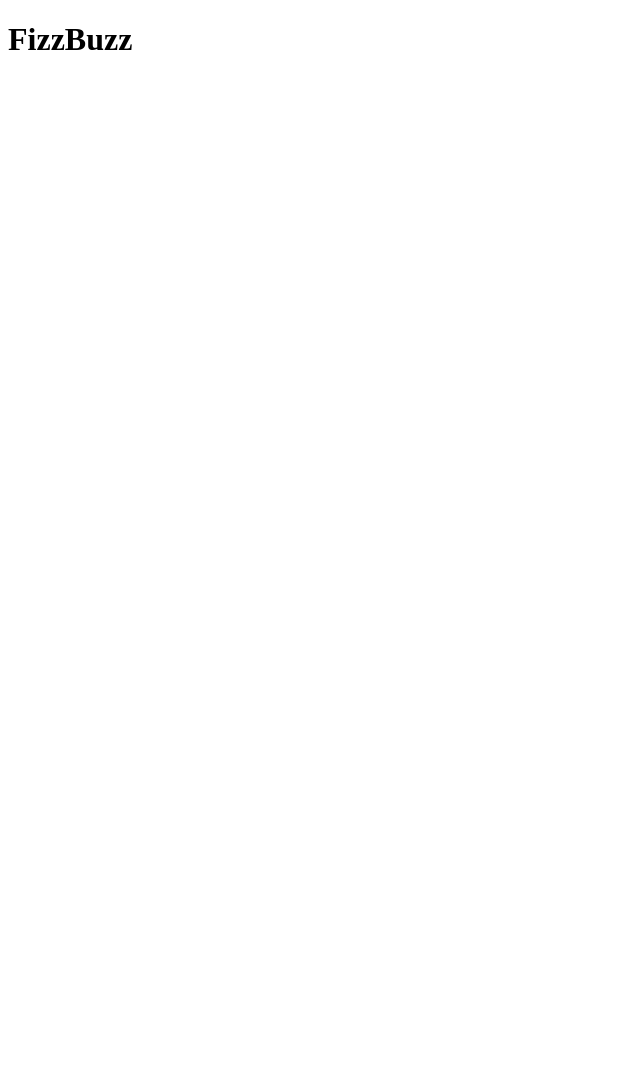
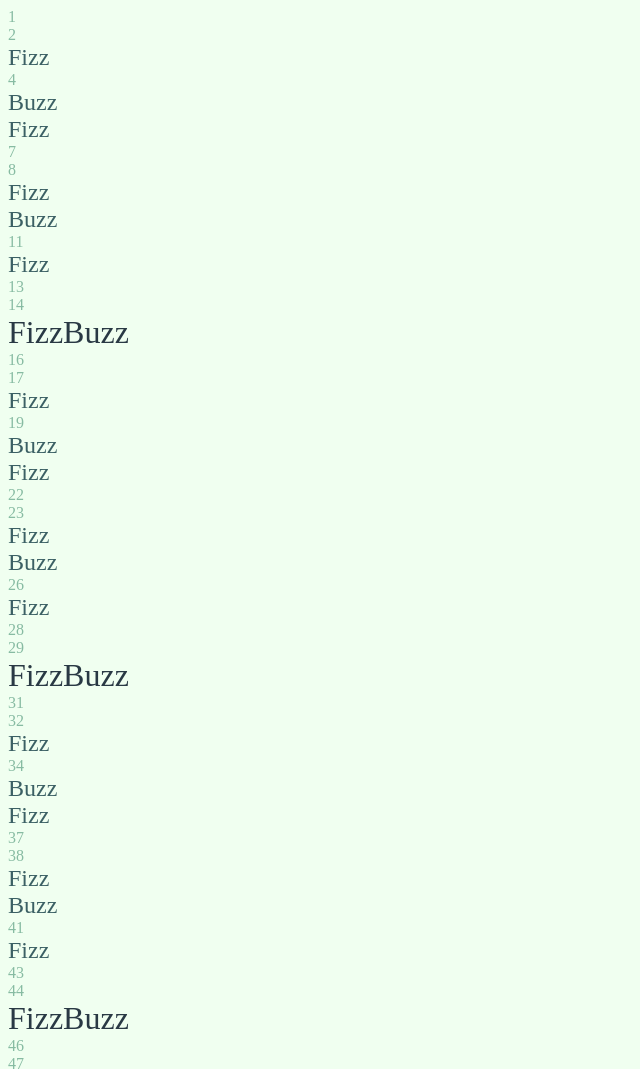
Before and after one commit to zoink506/odin-javascript, a plain HTML site: page FizzBuzz/index.html in a window 1280 px wide. Shown: the top 1069 px of the page, without its empty margins (0-640 px from the left). Before the commit the page ends 800 px from the top, so only its background shows below. Drawn offline with Linux system fonts and the light colour scheme.

Commit message:
Print fizzbuzz array to DOM

```diff
--- a/FizzBuzz/index.html
+++ b/FizzBuzz/index.html
@@ -2,11 +2,10 @@
 <html>
   <head>
     <meta charset="UTF-8">
+    <link rel="stylesheet" href="style.css"></link>
     <title>FizzBuzz</title>
   </head>
   <body>
-    <h1>FizzBuzz</h1>
-
     <script src="index.js"></script>
   </body>
 </html>
--- a/FizzBuzz/index.js
+++ b/FizzBuzz/index.js
@@ -1,14 +1,42 @@
 // FizzBuzz
-for(let i = 1; i <= 100; i++) {
+const body = document.body;
 
-  if(i % 3 == 0 && i % 5 == 0) {
-    console.log("FizzBuzz");
-  } else if(i % 3 == 0) {
-    console.log("Fizz");
-  } else if(i % 5 == 0) {
-    console.log("Buzz");
-  } else {
-    console.log(i);
+function createArray() {
+  arr = new Array();
+
+  for(let i = 1; i <= 100; i++) {
+    if(i % 3 == 0 && i % 5 === 0) {
+      arr.push("FizzBuzz");
+    } else if(i % 3 === 0) {
+      arr.push("Fizz");
+    } else if(i % 5 === 0) {
+      arr.push("Buzz");
+    } else {
+      arr.push(i);
+    }
   }
 
+  return arr;
 }
+
+function printArrayToDOM(arr) {
+  for(let i = 0; i < arr.length; i++) {
+    let div = document.createElement("div");
+
+    if(arr[i] === "FizzBuzz") {
+      div.setAttribute("class", "fizz-buzz");
+    } else if(arr[i] === "Fizz") {
+      div.setAttribute("class", "fizz");
+    } else if(arr[i] === "Buzz") {
+      div.setAttribute("class", "buzz");
+    } else {
+      div.setAttribute("class", "none");
+    }
+
+    div.innerText = arr[i].toString();
+    body.append(div);
+  }
+}
+
+const fizzBuzzArr = createArray();
+printArrayToDOM(fizzBuzzArr);
--- /dev/null
+++ b/FizzBuzz/style.css
@@ -0,0 +1,23 @@
+body {
+  background-color: #f0fff0;
+}
+
+.fizz-buzz {
+  font-size: 32px;
+  color: #293944;
+}
+
+.fizz {
+  font-size: 24px;
+  color: #3B6064;
+}
+
+.buzz {
+  font-size: 24px;
+  color: #3B6064;
+}
+
+.none {
+  font-size: 16px;
+  color: #87BBA2;
+}
```
